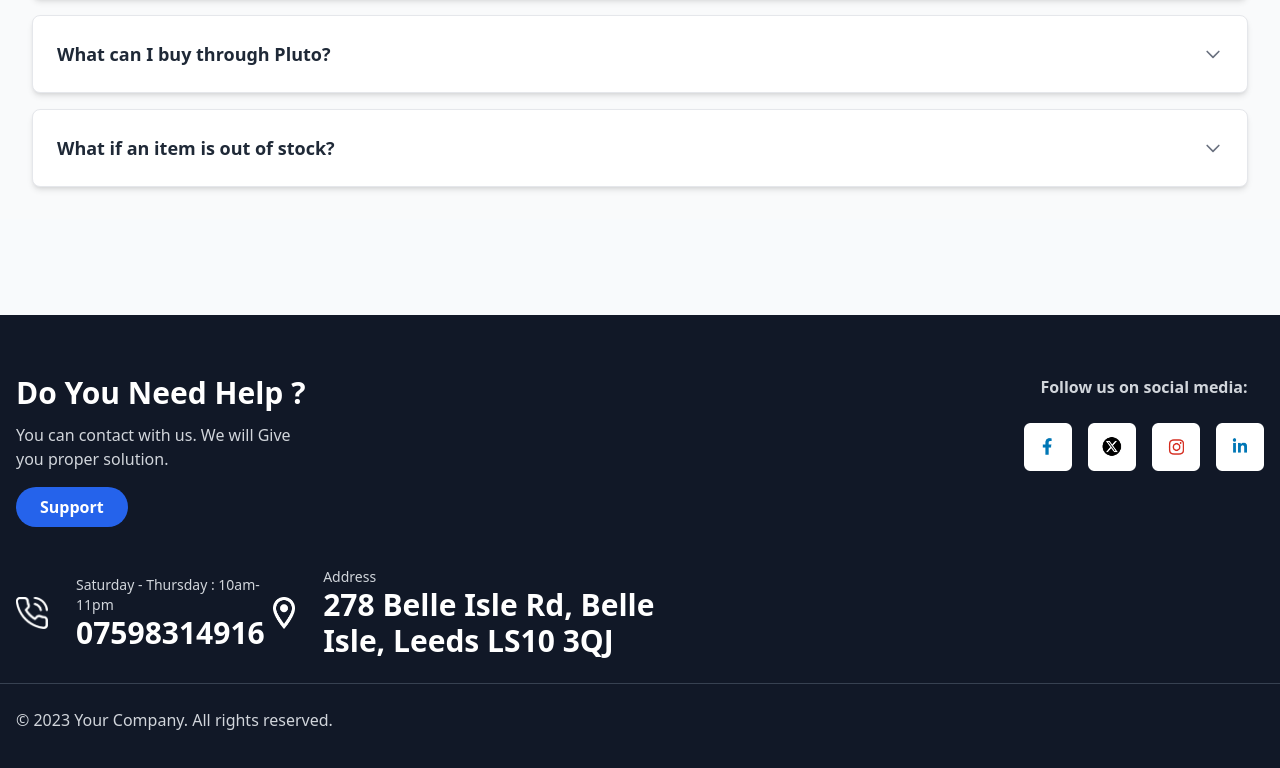
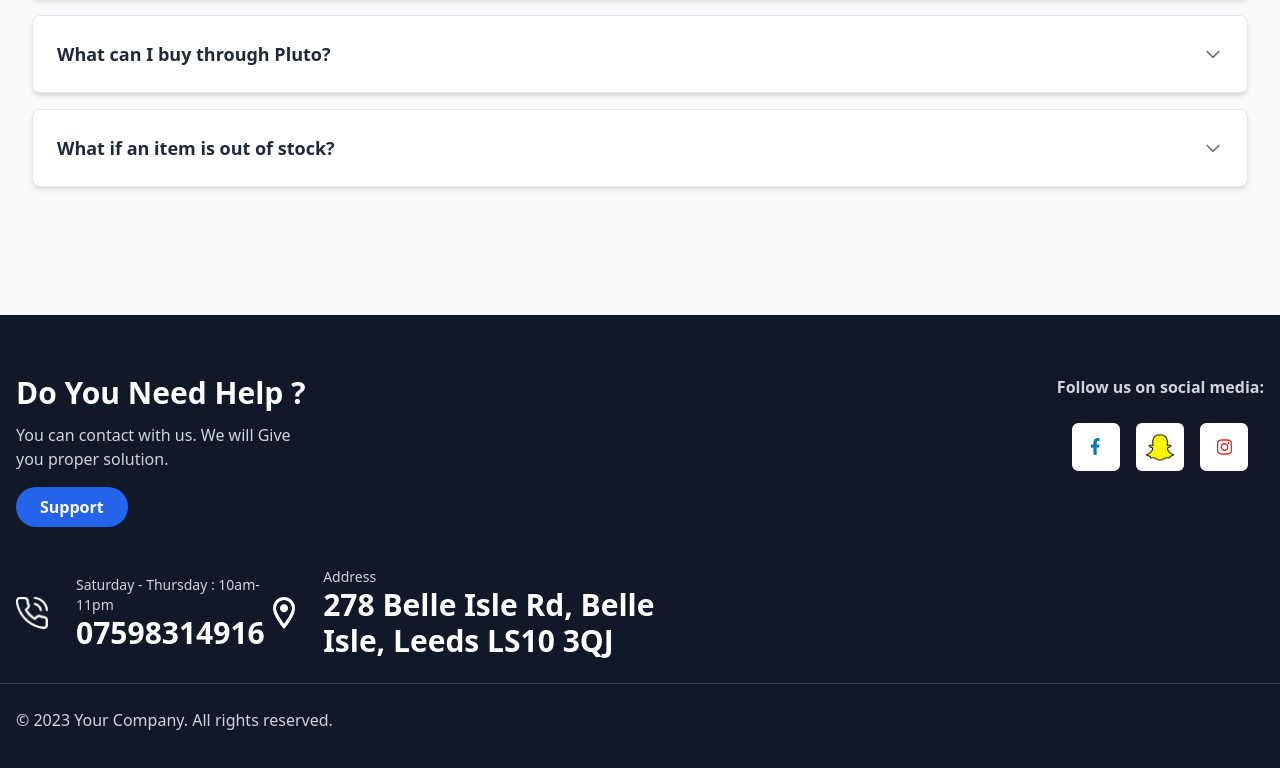
Before and after one commit to Sawjal-sikder/website_bot, a React (Vite) app: page /support in a window 1280 px wide. Shown: the part 1270-2038 px from the top of the page. Built offline with nearby package versions, Linux system fonts and the light colour scheme.

Commit message:
feat: add SNP icon to footer and replace Twitter icon

```diff
--- a/src/pages/footer.jsx
+++ b/src/pages/footer.jsx
@@ -1,7 +1,7 @@
 import React from 'react'
 import { useNavigate } from 'react-router-dom'
 import Facebook from '../assets/image/icon/f.png'
-import Twitter from '../assets/image/icon/x.png'
+import SNP from '../assets/image/icon/snp.png'
 import Youtube from '../assets/image/icon/i.png'
 import In from '../assets/image/icon/in.png'
 import Call from '../assets/image/icon/call.png'
@@ -58,9 +58,9 @@ const footer = () => {
                 <h3 className="text-md font-semibold text-gray-300 mb-2">Follow us on social media:</h3>
                 <div className="flex  gap-4 ">
                   <img src={Facebook} alt="Facebook" className="w-12 h-12 hover:opacity-75 cursor-pointer transition duration-300" />
-                  <img src={Twitter} alt="Twitter" className="w-12 h-12 hover:opacity-75 cursor-pointer transition duration-300" />
+                  <img src={SNP} alt="Twitter" className="w-12 h-12 hover:opacity-75 cursor-pointer transition duration-300 rounded-md bg-white" />
                   <img src={Youtube} alt="YouTube" className="w-12 h-12 hover:opacity-75 cursor-pointer transition duration-300" />
-                  <img src={In} alt="LinkedIn" className="w-12 h-12 hover:opacity-75 cursor-pointer transition duration-300" />
+                  {/* <img src={In} alt="LinkedIn" className="w-12 h-12 hover:opacity-75 cursor-pointer transition duration-300" /> */}
                 </div>
               </div>
             </div>
```
Also changed, not shown: src/assets/image/icon/snp.png (added), src/assets/image/snp.png (added).
